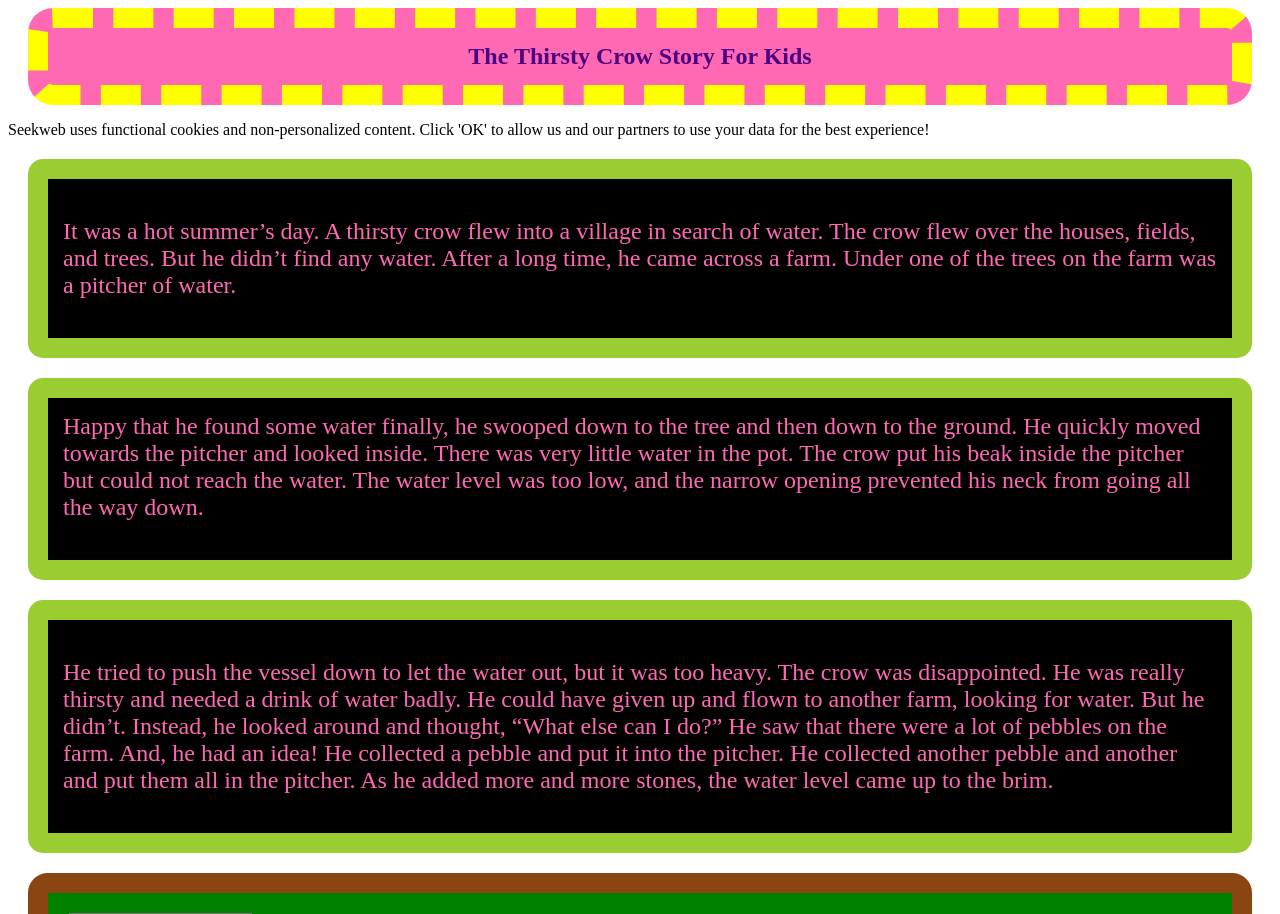
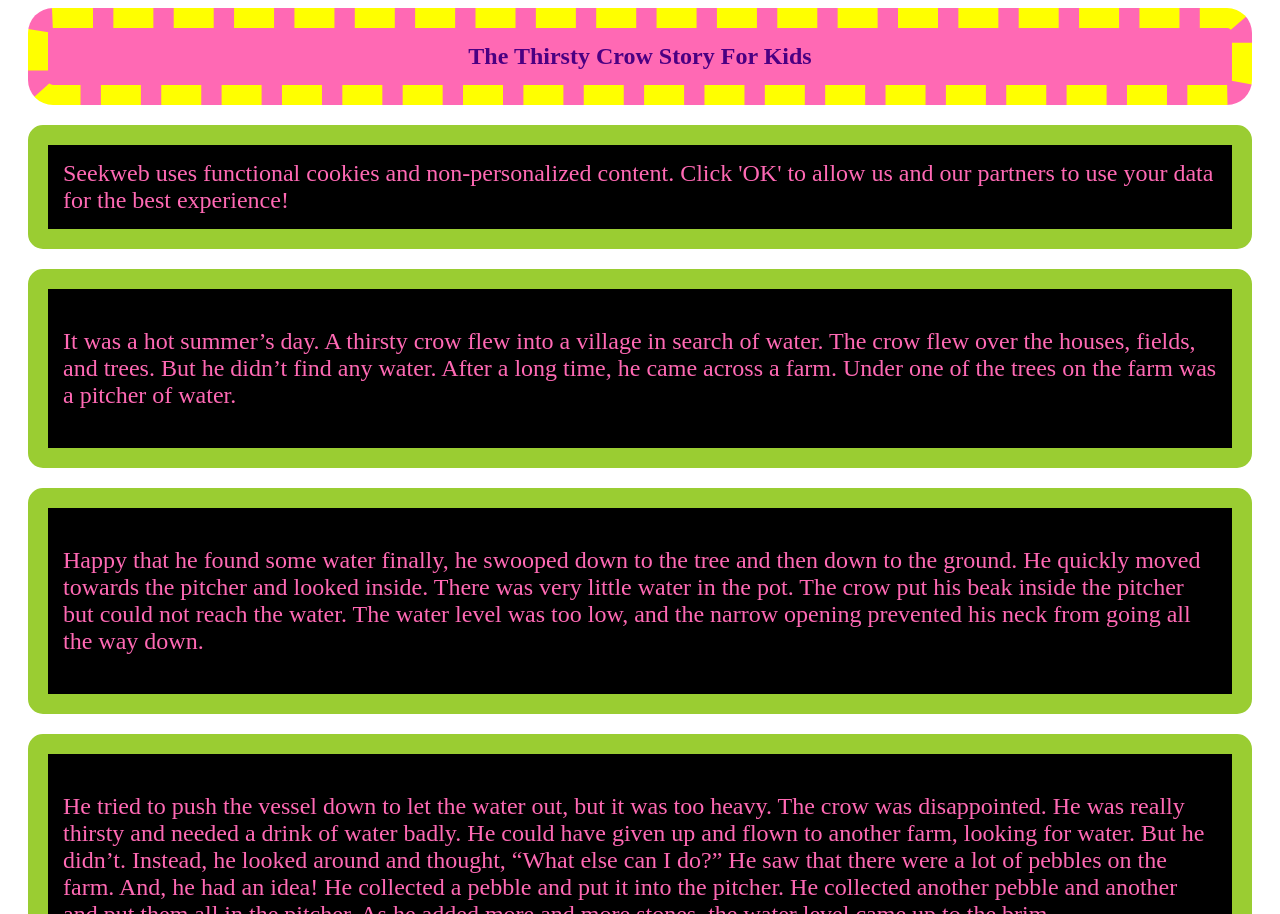
Before and after one commit to hasansharif819/my-second-repo, a plain HTML site: page index.html in a window 1280 px wide. Shown: the part 460-1374 px from the top of the page. Drawn offline with Linux system fonts and the light colour scheme.

Commit message:
add new class

```diff
--- a/index.html
+++ b/index.html
@@ -14,7 +14,7 @@
     <h3>Sharif Hasan</h3>
     <h2>Our Topics</h2>
     <h2>The Thirsty Crow Story For Kids</h2>
-    <p>Seekweb uses functional cookies and non-personalized content.
+    <p class="golpo">Seekweb uses functional cookies and non-personalized content.
         Click 'OK' to allow us and our partners to use your data for the best experience!</p>
         <div class="golpo">
             <p>It was a hot summer’s day. A thirsty crow flew into a village in search of water.
@@ -22,7 +22,7 @@
              After a long time, he came across a farm. Under one of the trees on the farm
              was a pitcher of water.</p>
         </div>
-    <div class="golpo"
+    <div class="golpo">
         <p>
             Happy that he found some water finally, he swooped down to the tree and then
              down to the ground. He quickly moved towards the pitcher and looked inside.
```
